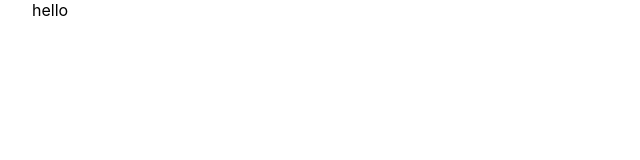
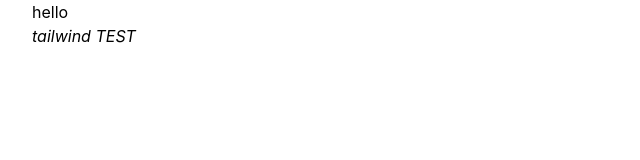
Before and after one commit to dnd-side-project/dnd-7th-9-frontend, a Next.js app: page / in a window 1280 px wide. Shown: the top 160 px of the page, without its empty margins (0-640 px from the left). Built offline with nearby package versions, Linux system fonts and the light colour scheme.

Commit message:
feat: tailwind 셋팅

```diff
--- a/pages/index.tsx
+++ b/pages/index.tsx
@@ -1,10 +1,15 @@
 import type { NextPage } from "next";
+import styles from "../styles/Home.module.css";
 import Head from "next/head";
 import Image from "next/image";
-import styles from "../styles/Home.module.css";
 
 const Home: NextPage = () => {
-  return <div className={styles.container}>hello</div>;
+  return (
+    <div className={styles.container}>
+      <p>hello</p>
+      <p className="italic">tailwind TEST</p>
+    </div>
+  );
 };
 
 export default Home;
--- /dev/null
+++ b/postcss.config.js
@@ -0,0 +1,6 @@
+module.exports = {
+  plugins: {
+    tailwindcss: {},
+    autoprefixer: {},
+  },
+}
--- a/styles/globals.css
+++ b/styles/globals.css
@@ -1,3 +1,8 @@
+/* tailwind setting */
+@tailwind base;
+@tailwind components;
+@tailwind utilities;
+
 html,
 body {
   padding: 0;
--- /dev/null
+++ b/tailwind.config.js
@@ -0,0 +1,9 @@
+/** @type {import('tailwindcss').Config} */
+
+module.exports = {
+  content: ["./src/**/*.{js,jsx,ts,tsx}", "./pages/**/*.{js,jsx,ts,tsx}"],
+  theme: {
+    extend: {},
+  },
+  plugins: [],
+};
```
Also changed, not shown: package.json (+5 -2 lines), 1 other file (tests, documents, lock files or other folders).
